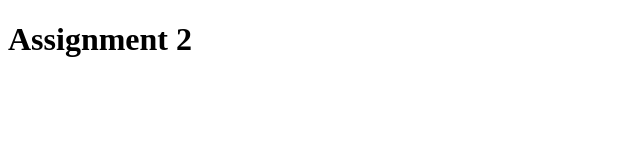
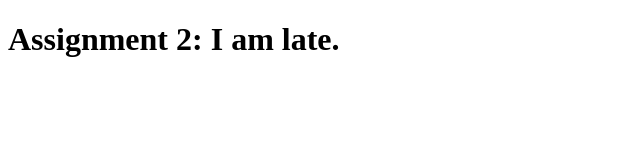
Before and after one commit to Blackhack29/Mod2Assignment, a plain HTML site: page site/index.html in a window 1280 px wide. Shown: the whole page, without its empty margins (0-640 px from the left). Drawn offline with Linux system fonts and the light colour scheme.

Commit message:
Made Changes

```diff
--- a/site/index.html
+++ b/site/index.html
@@ -4,6 +4,6 @@
 	<title>Mod2 Assignment</title>
 </head>
 <body>
-<h1>Assignment 2</h1>
+<h1>Assignment 2: I am late.</h1>
 </body>
 </html>
```
